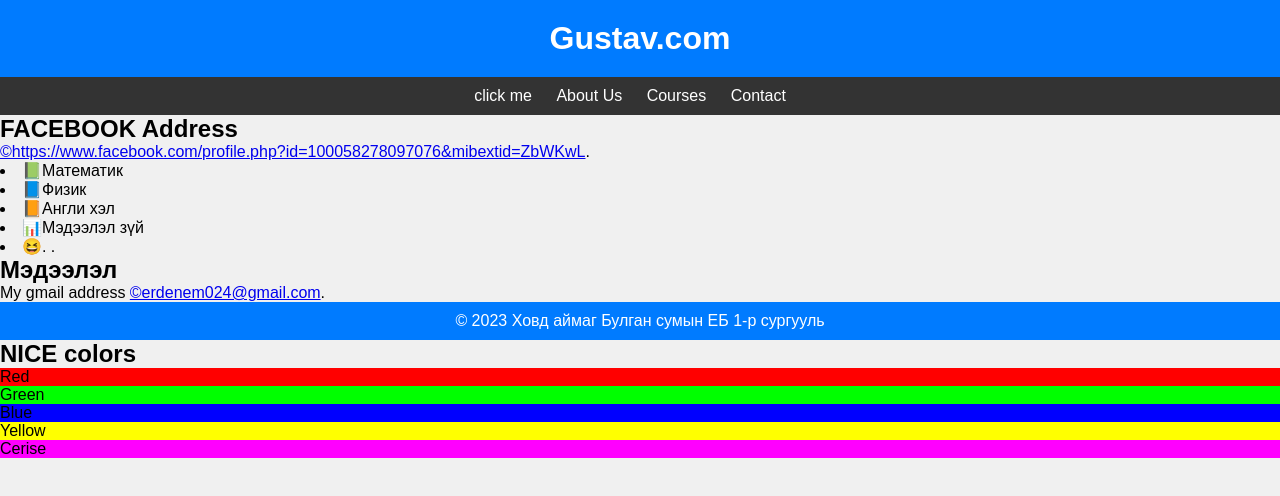
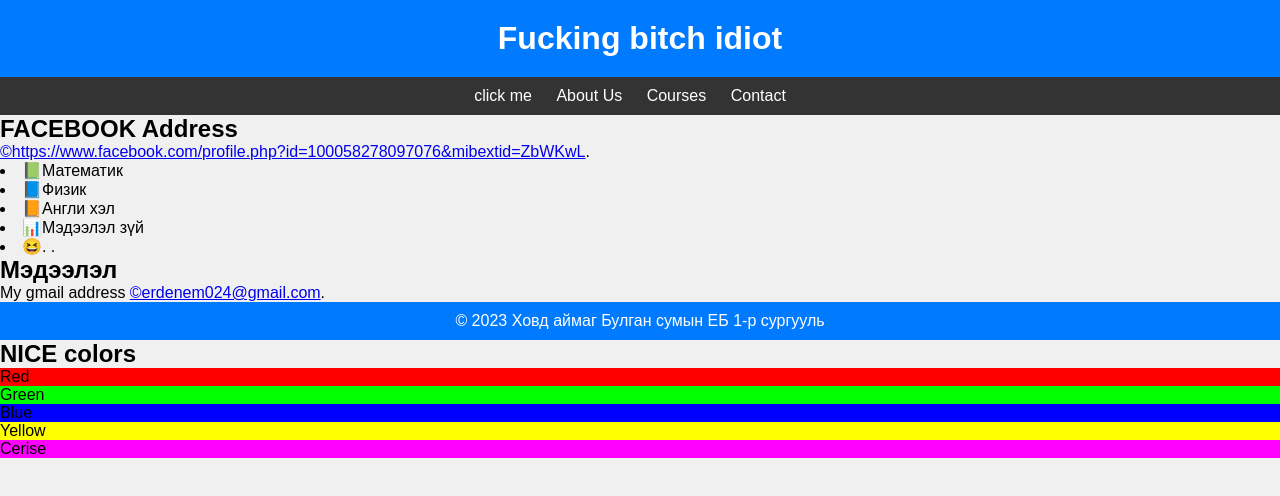
Before and after one commit to erdene0111/mikey0, a plain HTML site: page index.html in a window 1280 px wide. Drawn offline with Linux system fonts and the light colour scheme.

Commit message:
Update index.html

```diff
--- a/index.html
+++ b/index.html
@@ -4,11 +4,11 @@
     <meta charset="UTF-8">
     <meta name="viewport" content="width=device-width, initial-scale=1.0">
     <link rel="stylesheet" href="styles.css">
-    <title>First wesite</title>
+    <title>SUGAR SDA</title>
 </head>
 <body>
     <header>
-        <h1>Gustav.com </h1>
+        <h1>Fucking bitch idiot</h1>
     </header>
 
     <nav>
```
